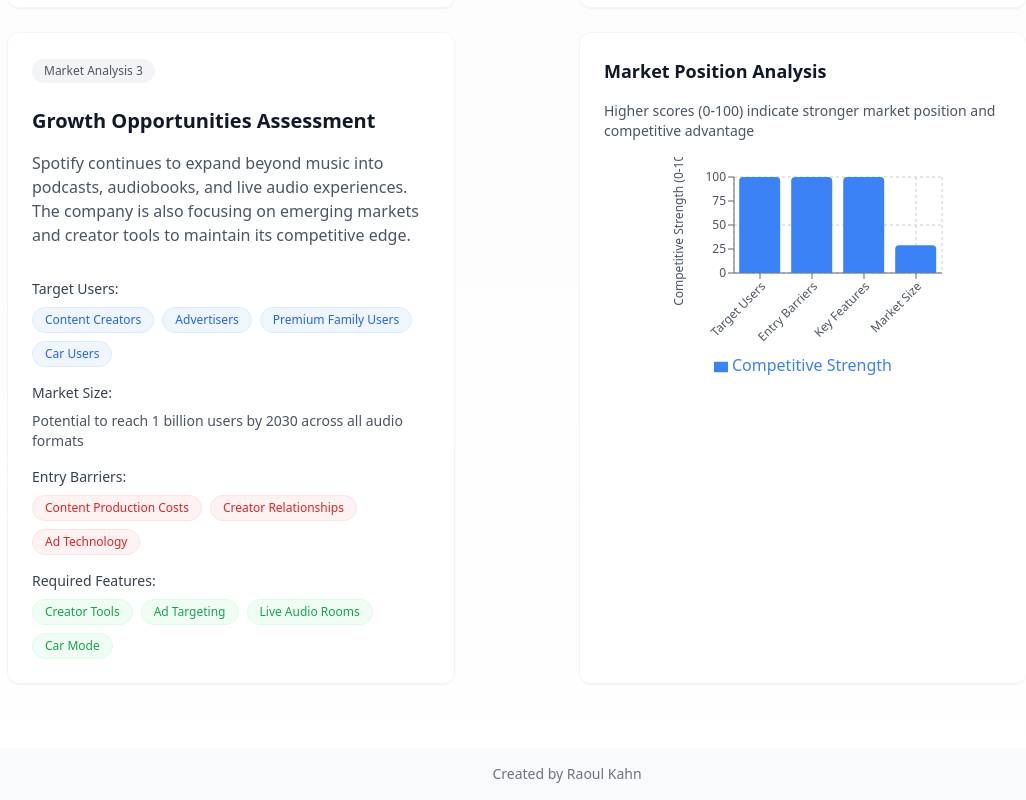
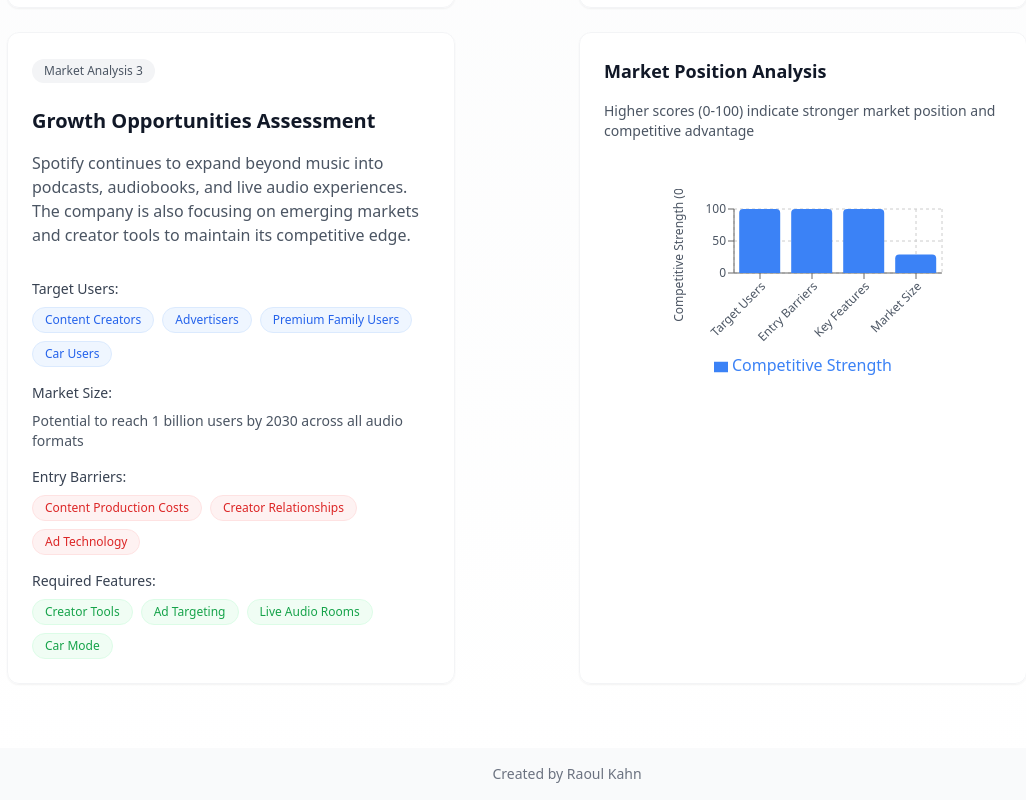
Before and after one commit to raoulkahn/market-insights, a React (Vite) app: page / in a window 1280 px wide. Shown: the part 1254-2054 px from the top of the page, without its empty margins (73-1099 px from the left). Built offline with nearby package versions, Linux system fonts and the light colour scheme.

Commit message:
Add padding above chart
The commit addresses a request to increase the padding above the market analysis chart.

```diff
--- a/src/components/MarketAnalysisRadar.tsx
+++ b/src/components/MarketAnalysisRadar.tsx
@@ -53,7 +53,7 @@ const MarketAnalysisRadar = ({ marketData, index }: MarketAnalysisRadarProps) =>
       <p className="text-sm text-gray-600 mb-4">
         Higher scores (0-100) indicate stronger market position and competitive advantage
       </p>
-      <div className="h-[300px] w-full">
+      <div className="h-[300px] w-full pt-8">
         <ResponsiveContainer width="100%" height="100%">
           <BarChart data={barData} margin={{ top: 20, right: 60, left: 70, bottom: 80 }}>
             <CartesianGrid strokeDasharray="3 3" />
```
